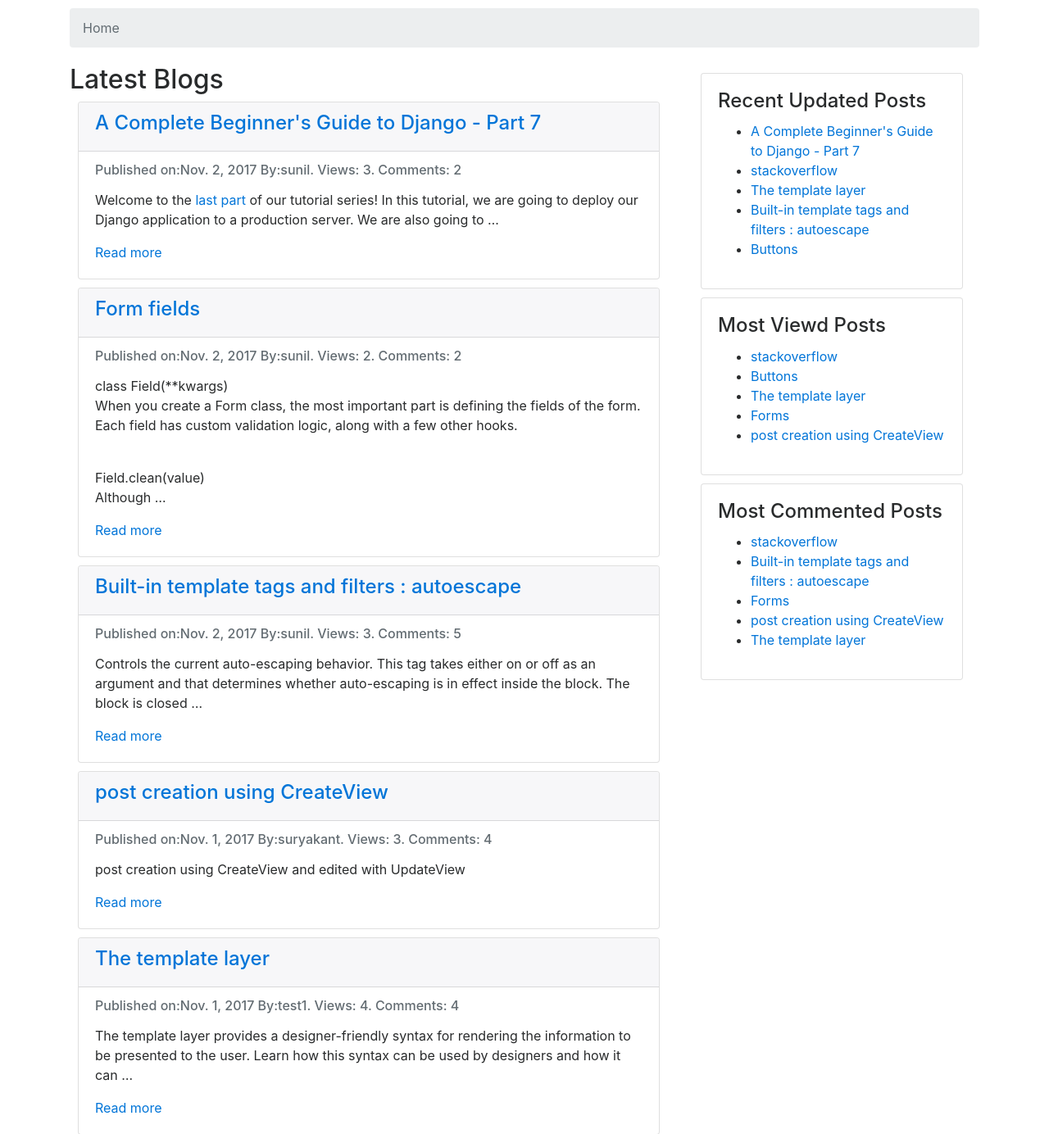
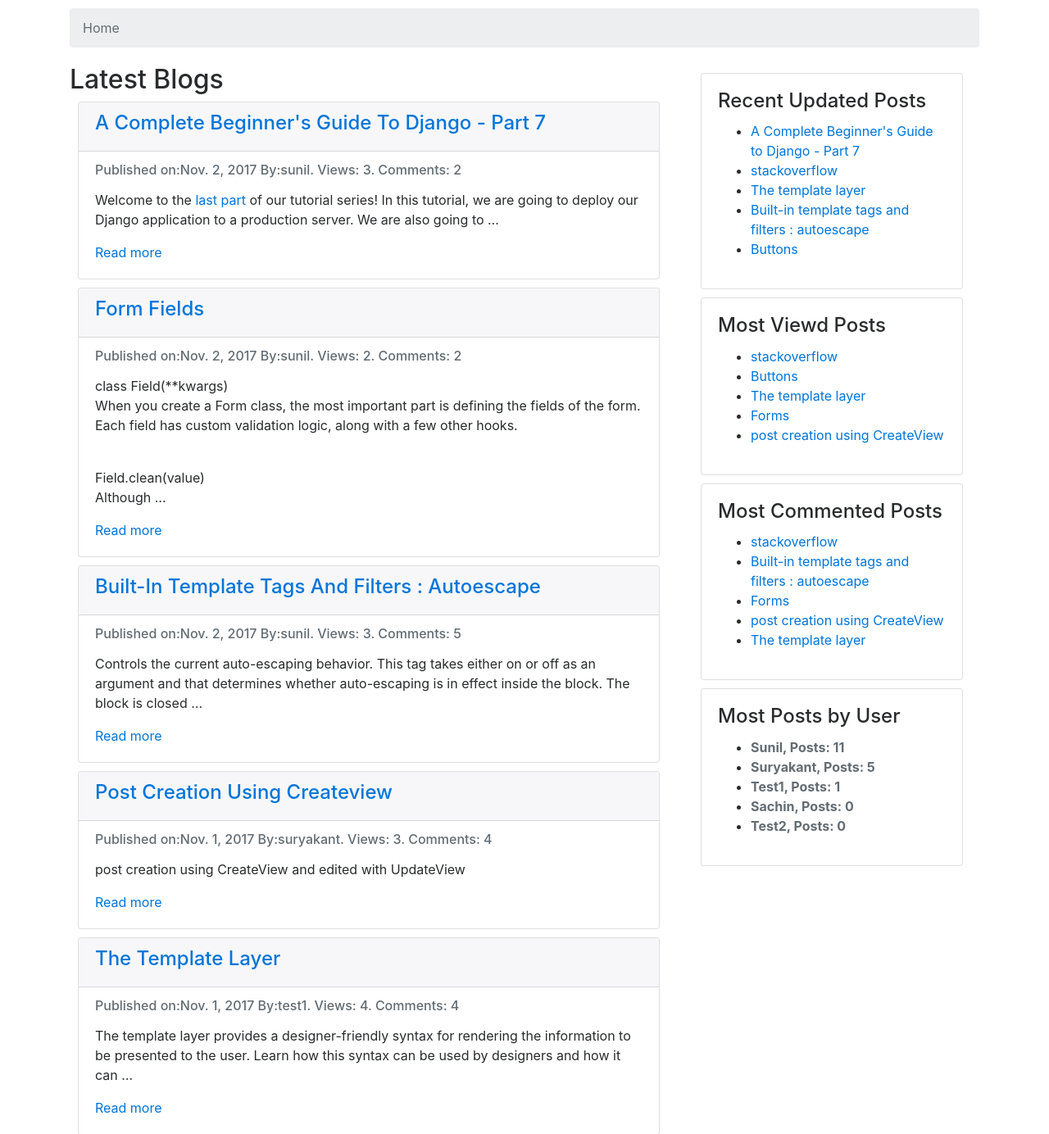
Before and after one commit to sunilsm7/django_blog, a Django app: page / in a window 1280 px wide. Shown: the part 66-1450 px from the top of the page at 82% size. Run offline with Django 3.2, Linux system fonts and the light colour scheme; data comes from the database, SQL or seed files in the repository; both versions use the stored data as it was after the commit; some libraries are stand-ins or nearby versions; some web fonts are replaced.

Commit message:
templatetags

```diff
--- a/posts/models.py
+++ b/posts/models.py
@@ -47,6 +47,12 @@ class Post(models.Model):
 	def get_absolute_url(self):
 		return reverse_lazy('posts:details', args=[str(self.id)])
 
+	@property
+	def get_comments(self):
+		instance = self
+		qs = Comment.objects.filter(post=instance)
+		return qs
+
 
 
 class Comment(models.Model):
@@ -73,6 +79,8 @@ class Comment(models.Model):
 	def get_content_as_markdown(self):
 		return mark_safe(markdown(self.content, safe_mode='escape'))
 
+	def has_children(self):
+		return Comment.objects.filter(parent=self)
 
 
 def rl_pre_save_receiver(sender, instance, *args, **kwargs):
--- /dev/null
+++ b/posts/templates/posts/includes/custom_tags_posts_list.html
@@ -0,0 +1,5 @@
+<ul>
+{% for post in posts_list %}
+	<li><a href="{% url 'posts:details' post.id %}">{{ post.title }}</a></li>
+{% endfor %}
+</ul>
--- /dev/null
+++ b/posts/templates/posts/includes/posts_count_by_user_list.html
@@ -0,0 +1,5 @@
+<ul>
+{% for user in user_list %}
+	<li><strong class="text-muted">{{ user.username|title }}, Posts: {{ user.post_set.count }}</strong></li>
+{% endfor %}
+</ul>
--- a/posts/templatetags/post_extras.py
+++ b/posts/templatetags/post_extras.py
@@ -1,8 +1,37 @@
 from django import template
+from django.contrib.auth.models import User
+from django.db.models import Q, Count
 from posts.models import Post
+
+import datetime
 
 register = template.Library()
 
-def last_ten_updated_posts():
-	latest_ten_post = Post.objects.filter(draft=False).order_by('-updated')[:10]
-	return {'latest_ten_post':latest_ten_post}
+# @register.simple_tag
+# def current_time():
+#     return datetime.datetime.now()
+
+@register.inclusion_tag('posts/includes/custom_tags_posts_list.html')
+def latest_updated_posts():
+	posts_list = Post.objects.filter(draft=False).order_by('-updated')[:5]
+	return {'posts_list': posts_list}
+
+
+@register.inclusion_tag('posts/includes/custom_tags_posts_list.html')
+def most_viewd_posts():
+	posts_list = Post.objects.filter(draft=False).order_by('-views')[:5]
+	return {'posts_list': posts_list}
+
+
+@register.inclusion_tag('posts/includes/custom_tags_posts_list.html')
+def most_commented_posts():
+	posts_objects = Post.objects.annotate(num_comments=Count('comments'))
+	posts_list = posts_objects.order_by('-num_comments')[:5]
+	return {'posts_list':posts_list}
+
+
+@register.inclusion_tag('posts/includes/posts_count_by_user_list.html')
+def most_posts_by_user():
+	posts_objects = User.objects.annotate(num_posts=Count('post'))
+	user_list = posts_objects.order_by('-num_posts')[:5]
+	return {'user_list':user_list}
--- a/posts/views.py
+++ b/posts/views.py
@@ -139,11 +139,7 @@ class HomeView(ListView):
 
 	def get_context_data(self, **kwargs):
 		context = super(HomeView, self).get_context_data(**kwargs)
-		posts_qs = Post.objects.filter(draft=False)
-		context['most_viewd_posts'] = posts_qs.order_by('-views')[:5]
-		context['updated_posts'] = posts_qs.order_by('-updated')[:5]
-		posts_objects = Post.objects.annotate(num_comments=Count('comments'))
-		context['most_commented_posts'] = posts_objects.order_by('-num_comments')[:5]
+		context['hello_text'] = 'hello there'
 		return context
 
 
@@ -198,17 +194,21 @@ class PostDetailView(DetailView):
 			self.object.views += 1
 			self.object.save()
 			request.session[session_key] = True
-
 		form = self.form_class()
 		return render(request, self.template_name, {'form': form, 'post':self.object})
 
 	def post(self, request, *args, **kwargs):
 		self.object = self.get_object()
 		self.form = self.form_class(request.POST)
+		# parent_id = self.request.GET.get('parent_id')
+
 		if self.form.is_valid():
 			instance = self.form.save(commit=False)
 			instance.user = self.request.user
 			instance.post = self.object
+			# if parent_id is not None:
+			#	parent = get_object_or_404(Comment, pk=parent_id)
+			# 	instance.parent = parent
 			self.form.save()
 		return render(request, self.template_name, {'form': self.form, 'post':self.object})
 
--- a/static/js/app.js
+++ b/static/js/app.js
@@ -1 +1,2 @@
-console.log('app.js loaded')
+
+console.log('app.js loaded');
--- a/templates/home.html
+++ b/templates/home.html
@@ -17,11 +19,11 @@
 	{% for post in posts %}
 		<div class="card">
 		<div class="card-header home-post-header">
-	    		<h4><a href="{% url 'posts:details' post.id %}">{{ post.title }}</a></h4>
+	    		<h4><a href="{% url 'posts:details' post.id %}">{{ post.title|title }}</a></h4>
 	  	  </div>
 
 		  <div class="card-block">
-		   <!--  <h4 class="card-title"><a href="{% url 'posts:details' post.id %}">{{ post.title }} --></a></h4>
+		   <!--  <h4 class="card-title"><a href="{% url 'posts:details' post.id %}">{{ post.title }} </a></h4>-->
 		    <h6 class="card-subtitle mb-2 text-muted">Published on:{{ post.publish }} By:{{ post.user}}. Views: {{ post.views }}. Comments: {{ post.comments.count }} </h6>
 		    <p class="card-text">{{ post.get_content_as_markdown|linebreaks|truncatewords:30 }}</p>
 
--- a/templates/includes/nav.html
+++ b/templates/includes/nav.html
@@ -29,7 +29,7 @@
         <ul class="navbar-nav ml-auto">
           <li class="nav-item dropdown">
             <a class="nav-link dropdown-toggle" href="#" id="userMenu" data-toggle="dropdown" aria-haspopup="true" aria-expanded="false">
-              {{ user.username }}
+              {{ user.username|title }}
             </a>
             <div class="dropdown-menu dropdown-menu-right" aria-labelledby="userMenu">
               <a class="dropdown-item" href="#">My account</a>
--- /dev/null
+++ b/templates/includes/sidebar.html
@@ -0,0 +1,29 @@
+{% load post_extras %}
+
+<div class="card" style="width: 20rem;">
+  <div class="card-block">
+    <h4 class="card-title">Recent Updated Posts</h4>
+    	{% latest_updated_posts %}
+  </div>
+</div>
+
+<div class="card" style="width: 20rem;">
+  <div class="card-block">
+    <h4 class="card-title">Most Viewd Posts</h4>
+    	{% most_viewd_posts %}
+  </div>
+</div>
+
+<div class="card" style="width: 20rem;">
+  <div class="card-block">
+    <h4 class="card-title">Most Commented Posts</h4>
+    	{% most_commented_posts %}
+  </div>
+</div>
+
+<div class="card" style="width: 20rem;">
+  <div class="card-block">
+    <h4 class="card-title">Most Posts by User</h4>
+    	{% most_posts_by_user %}
+  </div>
+</div>
```
Also changed, not shown: other parts of templates/home.html (+5 -33 lines), posts/forms.py (+3 -5 lines), posts/templates/posts/post_detail.html (+16 -8 lines), db.sqlite3, 3 other files.
